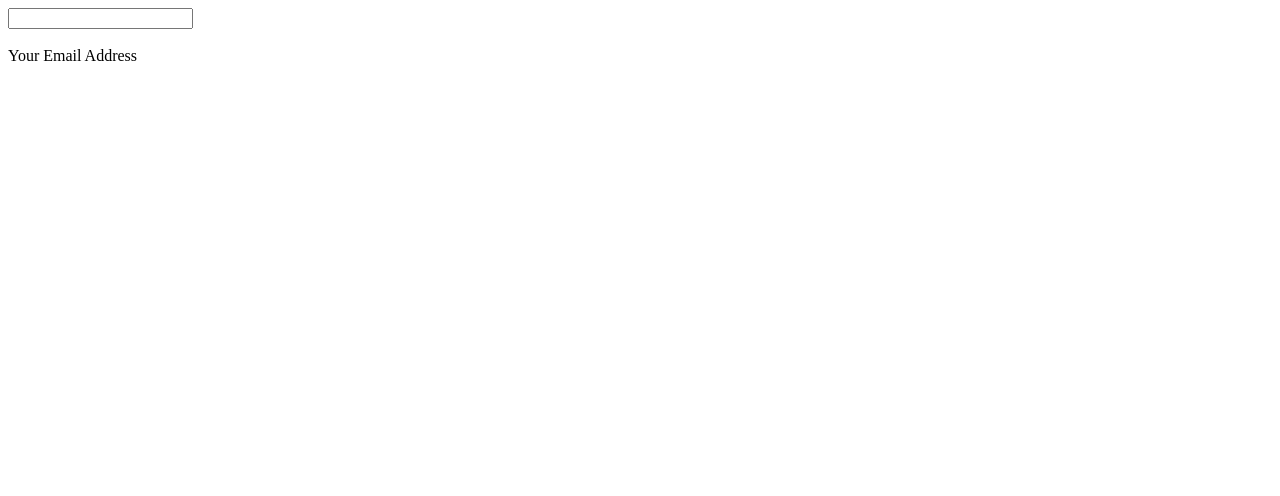
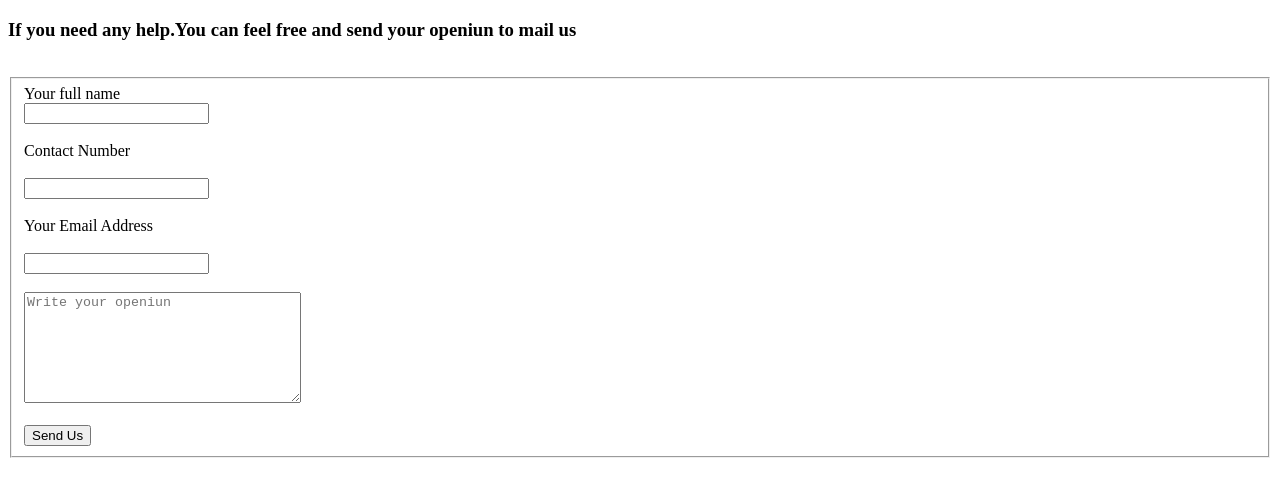
Before and after one commit to sreebasbiswasmajumder/sreebasbiswas.github.io, a plain HTML site: page contact mail/contactmail.html in a window 1280 px wide. Drawn offline with Linux system fonts and the light colour scheme.

Commit message:
first websiite

```diff
--- a/contact mail/contactmail.html
+++ b/contact mail/contactmail.html
@@ -1,2 +1,46 @@
+<!DOCTYPE HTML>
+<html lang="en-US">
+<head>
+	<meta charset="UTF-8">
+	<title>Email Contact</title>
+	<link rel="stylesheet" href="style.css" />
+</head>
+<body>
+
+	</div>
+	<div class="container_ful">
+		<div class="container_wrap">
+			<h3 class="contacth3">If you need any help.You can feel free and send your openiun to mail us</h3><br>
+			<fieldset>
+
+			<label for=""id="fullname">Your full name</label><br>
 			<input type="text"id="fullnamemail"/><br><br>
+			<label for=""id="contactnumber">Contact Number</label><br><br>
+			<input type="number"id="number_mail_contact"/><br><br>
+
 			<label for=""id="emailaddress">Your Email Address</label><br><br>
+			<input type="email"id="mailinput"/><br><br>
+
+			<textarea name="" id="mailarea" cols="32" rows="7"placeholder="Write your openiun"></textarea><br><br>
+
+			<button id="send">Send Us</button>
+			</fieldset>
+
+
+
+
+
+
+
+		</div>
+	</div>
+
+
+
+
+	</div>
+
+
+
+</body>
+</html>
```
